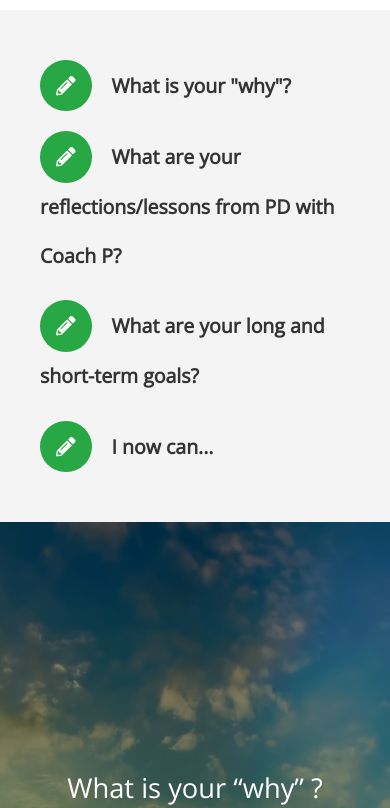
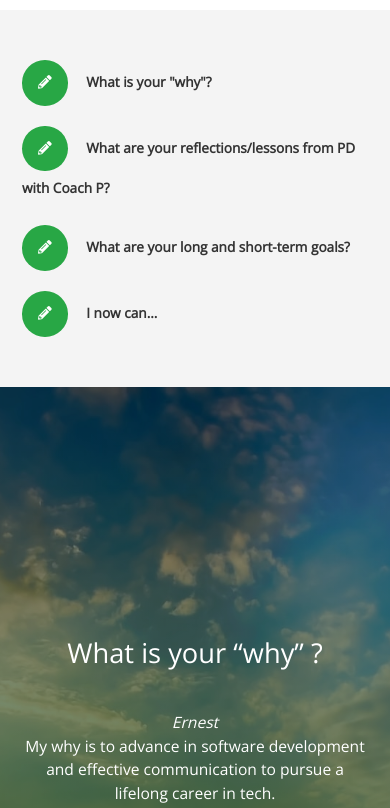
Before and after one commit to ejkim000/pd-class, a plain HTML site: page index.html in a window 390 px wide. Shown: the part 2944-3752 px from the top of the page. Drawn offline with nearby package versions, Linux system fonts and the light colour scheme.

Commit message:
apply mobile view

```diff
--- a/css/style.css
+++ b/css/style.css
@@ -234,10 +234,10 @@ img {
     }
 
     .icons {
-        padding: 30px;
+        padding: 30px 12px;
     }
     .icons h3 {
-        font-size: 5vw;
+        font-size: 3.5vw;
         margin: 20px 10px;
         text-align: left;
         line-height: 2.5;
```
